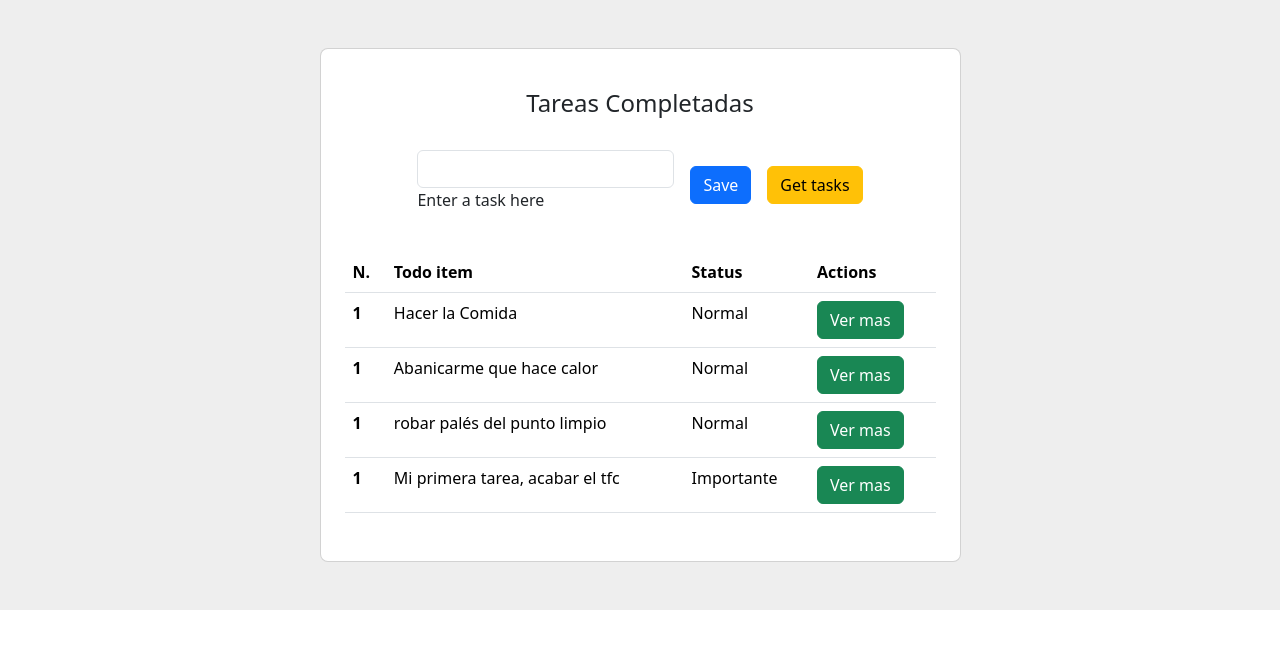
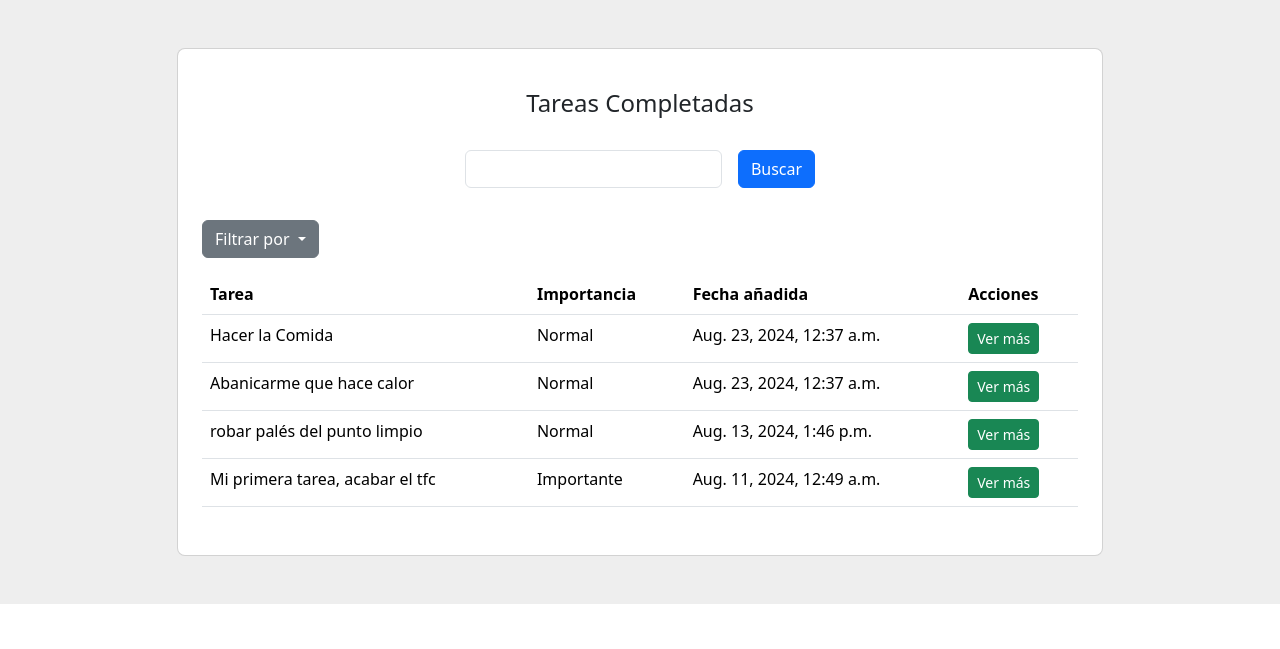
Before and after one commit to SergioP-S/Django-TFC, a Django app: page /tasks_completed/ in a window 1280 px wide. Shown: the part 56-705 px from the top of the page. Run offline with Django 5.2, Linux system fonts and the light colour scheme; a user stored in the database is signed in; data comes from the database, SQL or seed files in the repository; both versions use the stored data as it was after the commit.

Commit message:
Añadida funcionalidad de ordenar las tareas
Añadida la función de ordenar las tareas, por ahora solo funciona en la url tasks/completed a falta de modificar la lógica de la vista de tasks para que se ordenen las tareas aun no completadas. Implementar tambien una manera de mostrar los títulos en el template de tasks.html según la url visitada (tasks/ o tasks_completed/)

```diff
--- a/DJANGO-TAREAS/tasks/templates/base.html
+++ b/DJANGO-TAREAS/tasks/templates/base.html
@@ -7,6 +7,9 @@
     <title>Django CRUD Aplicación</title>
     <link href="https://cdn.jsdelivr.net/npm/bootstrap@5.3.3/dist/css/bootstrap.min.css" rel="stylesheet" integrity="sha384-QWTKZyjpPEjISv5WaRU9OFeRpok6YctnYmDr5pNlyT2bRjXh0JMhjY6hW+ALEwIH" crossorigin="anonymous">
     <script src="https://cdn.jsdelivr.net/npm/bootstrap@5.3.3/dist/js/bootstrap.bundle.min.js" integrity="sha384-YvpcrYf0tY3lHB60NNkmXc5s9fDVZLESaAA55NDzOxhy9GkcIdslK1eN7N6jIeHz" crossorigin="anonymous"></script>
+
+
+
 </head>
 
 <body>
@@ -56,6 +59,7 @@
             </div>
         </div>
     </nav>
+
     {% block content %}
     {% endblock %}
 
--- a/DJANGO-TAREAS/tasks/templates/home.html
+++ b/DJANGO-TAREAS/tasks/templates/home.html
@@ -3,7 +3,5 @@
 
 {% block content%}
 <h2>Home</h2>
-<p>Lorem ipsum dolor sit amet consectetur adipisicing elit. Facere quo aliquid ab sapiente.
-    Deserunt repudiandae minus ad assumenda officia consequatur quaerat voluptate, molestias
-     autem sint doloremque a repellendus, alias cupiditate?</p>
+<p>La app esta en github ya</p>
 {% endblock %}
--- a/DJANGO-TAREAS/tasks/templates/tasks.html
+++ b/DJANGO-TAREAS/tasks/templates/tasks.html
@@ -6,7 +6,7 @@
 <section class="vh-10" style="background-color: #eee;">
     <div class="container py-5 h-100">
       <div class="row d-flex justify-content-center align-items-center h-100">
-        <div class="col col-lg-9 col-xl-7">
+        <div class="col col-lg-12 col-xl-10">
           <div class="card rounded-3">
             <div class="card-body p-4">
 
@@ -16,48 +16,53 @@
                 <div class="col-12">
                   <div data-mdb-input-init class="form-outline">
                     <input type="text" id="form1" class="form-control" />
-                    <label class="form-label" for="form1">Enter a task here</label>
+                    <!-- <label class="form-label" for="form1">Enter a task here</label> -->
                   </div>
                 </div>
 
                 <div class="col-12">
-                  <button type="submit" data-mdb-button-init data-mdb-ripple-init class="btn btn-primary">Save</button>
-                </div>
-
-                <div class="col-12">
-                  <button type="submit" data-mdb-button-init data-mdb-ripple-init class="btn btn-warning">Get tasks</button>
+                  <button type="submit" data-mdb-button-init data-mdb-ripple-init class="btn btn-primary">Buscar</button>
                 </div>
               </form>
+
+
+              <div class="dropdown mb-3">
+                <button class="btn btn-secondary dropdown-toggle" type="button" data-bs-toggle="dropdown" aria-expanded="false">
+                 Filtrar por
+                </button>
+                <ul class="dropdown-menu">
+                  <li><a class="dropdown-item" href="{% url url_name %}">Más Reciente Primero</a></li>
+                  <li><a class="dropdown-item" href="{% url url_name %}?sort_mode=1">Más Antiguo Primero</a></li>
+                  <li><a class="dropdown-item" href="{% url url_name %}?sort_mode=2">Importancia</a></li>
+                  <li><a class="dropdown-item" href="{% url url_name %}?sort_mode=3">Orden Alfabético</a></li>
+                </ul>
+              </div>
 
               <table class="table mb-4">
                 <thead>
                   <tr>
-                    <th scope="col">N.</th>
-                    <th scope="col">Todo item</th>
-                    <th scope="col">Status</th>
-                    <th scope="col">Actions</th>
+                    <th scope="col">Tarea</th>
+                    <th scope="col">Importancia</th>
+                    <th scope="col">Fecha añadida</th>
+                    <th scope="col">Acciones</th>
                   </tr>
                 </thead>
                 <tbody>
 
                     {% for task in tasks %}
 
-
-
                       <tr>
-                            <th scope="row">1</th>
                           <td>{{task.title}}</td>
                           {% if task.important %}
                               <td>Importante</td>
                           {% else %}
                               <td>Normal</td>
                           {% endif %}
-
+                          <td>{{task.date_completed}}</td>
                           <td>
-                                <a href="{% url 'task_detail' task.id %}"><button class="btn btn-success">Ver mas</button></a>
+                              <a href="{% url 'task_detail' task.id %}"><button class="btn btn-success btn-sm">Ver más</button></a>
                           </td>
                       </tr>
-
 
                     {% endfor %}
                 </tbody>
--- a/DJANGO-TAREAS/tasks/views.py
+++ b/DJANGO-TAREAS/tasks/views.py
@@ -46,16 +46,41 @@ def tasks(request):
     tasks = Task.objects.filter(user= request.user, date_completed__isnull = True) #Las tareas que se muestran serán las del usuario que ha iniciado sesión y que no se hayan completado
     return render(request, 'tasks.html', {
         'title': "Tareas Pendientes",
-        'tasks': tasks
+        'tasks': tasks,
+        'url_name': "tasks"
     })
+
+# @login_required
+# def tasks_completed(request):
+#     tasks = Task.objects.filter(user= request.user, date_completed__isnull = False).order_by('-date_completed') #Las tareas que se muestran serán las del usuario que ha iniciado sesión y que no se hayan completado
+#     return render(request, 'tasks.html', {
+#         'title': "Tareas Completadas",
+#         'tasks': tasks
+#     })
 
 @login_required
 def tasks_completed(request):
-    tasks = Task.objects.filter(user= request.user, date_completed__isnull = False).order_by('-date_completed') #Las tareas que se muestran serán las del usuario que ha iniciado sesión y que no se hayan completado
+    sort_mode = request.GET.get('sort_mode')  # Obtener el parámetro sort_mode de la URL
+
+    if sort_mode == '1':
+        # Ordenar por el campo date_completed, el más antiguo primero
+        tasks = Task.objects.filter(user=request.user, date_completed__isnull=False).order_by('date_completed')
+    elif sort_mode == '2':
+        # Ordenar por el campo important (mostrar primero los True)
+        tasks = Task.objects.filter(user=request.user, date_completed__isnull=False).order_by('-important', '-date_completed')
+    elif sort_mode == '3':
+        # Ordenar por el campo title, en orden alfabético
+        tasks = Task.objects.filter(user=request.user, date_completed__isnull=False).order_by('title')
+    else:
+        # Ordenar por el campo date_completed (por defecto), más reciente primero
+        tasks = Task.objects.filter(user=request.user, date_completed__isnull=False).order_by('-date_completed')
+
     return render(request, 'tasks.html', {
         'title': "Tareas Completadas",
-        'tasks': tasks
+        'tasks': tasks,
+        'url_name': "tasks_completed"
     })
+
 
 @login_required
 def signout(request):
```
Also changed, not shown: DJANGO-TAREAS/db.sqlite3. Lines whose indentation alone changed are shown as unchanged.
